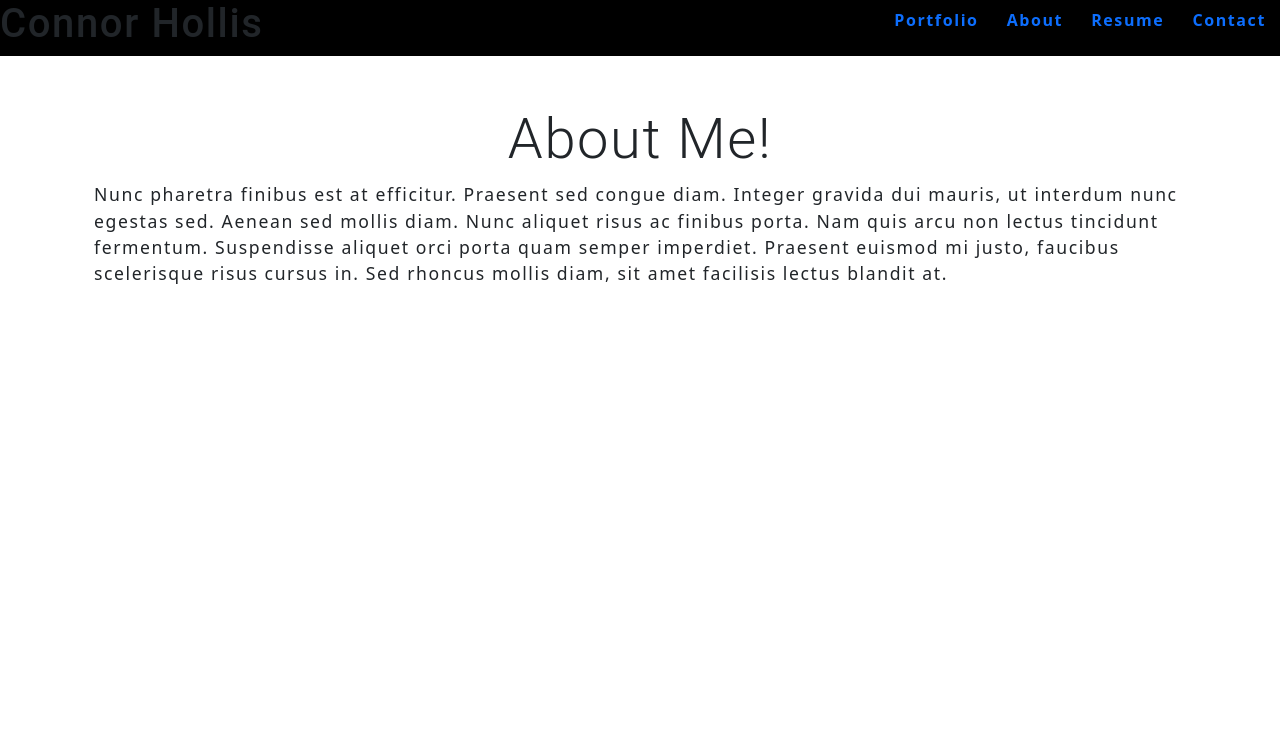
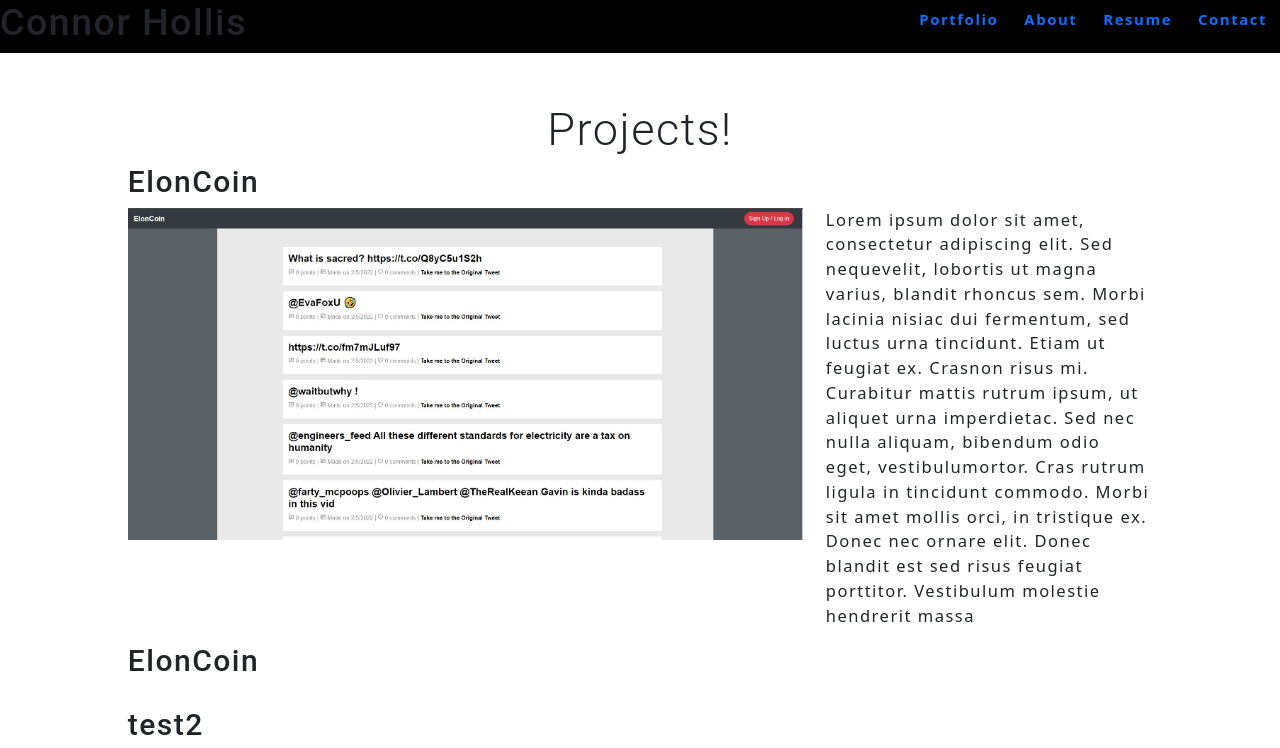
Before and after one commit to Connor2h/connor-hollis-react-portfolio, a React (Create React App) app: page / in a window 1280 px wide. Shown: the top 748 px of the page. Built offline with nearby package versions, Linux system fonts and the light colour scheme.

Commit message:
added materialize and updated the look of the portfolio card

```diff
--- a/public/index.html
+++ b/public/index.html
@@ -10,6 +10,7 @@
       content="Web site created using create-react-app"
     />
     <link rel="apple-touch-icon" href="%PUBLIC_URL%/logo192.png" />
+    <link rel="stylesheet" href="https://cdnjs.cloudflare.com/ajax/libs/materialize/1.0.0/css/materialize.min.css">
     <!--
       manifest.json provides metadata used when your web app is installed on a
       user's mobile device or desktop. See https://developers.google.com/web/fundamentals/web-app-manifest/
--- a/src/components/PortfolioContainer.js
+++ b/src/components/PortfolioContainer.js
@@ -6,7 +6,7 @@ import Resume from './pages/Resume';
 import Contact from './pages/Contact';
 
 export default function PortfolioContainer() {
-  const [currentPage, setCurrentPage] = useState('About');//set page when first loaded
+  const [currentPage, setCurrentPage] = useState('Portfolio');//set page when first loaded
 
   // This method is checking to see what the value of `currentPage` is. Depending on the value of currentPage, we return the corresponding component to render.
   const renderPage = () => {
@@ -35,7 +35,7 @@ export default function PortfolioContainer() {
       {/* Here we are calling the renderPage method which will return a component  */}
       </header>
 
-      <main>
+      <main class='display-10'>
       {renderPage()}
       </main>
 
--- a/src/components/ProjectCard.js
+++ b/src/components/ProjectCard.js
@@ -3,14 +3,21 @@ import React from "react";
 export default function ProjectCard(props) {
 
     return (
-        <div>
-            <img alt="" src={props.img}></img>
-            <p>
-                {props.name}
-            </p>
-            <p>
-                {props.description}
-            </p>
-        </div>
+            <div class="container">
+                <div class="row">
+                    <div class="col-12">
+                        <h2>{props.name}</h2>
+                    </div>
+                    <div class="col-8">
+                        <img alt="" src={props.img}></img>
+                    </div>
+                    <div class="col-4 d-none d-lg-block">
+                        <p>{props.description}</p>
+                    </div>
+                    <div class="col-12 d-none d-lg-block">
+                        <h2>{props.name}</h2>
+                    </div>
+                </div>
+            </div>
     )
 }
--- a/src/components/ProjectList.js
+++ b/src/components/ProjectList.js
@@ -10,8 +10,8 @@ import led from "../assets/images/led.jpg";
 const ProjectList = () => {
     const [projects] = useState([
         {
-            name: "test1",
-            description: "description test",
+            name: "ElonCoin",
+            description: "Lorem ipsum dolor sit amet, consectetur adipiscing elit. Sed nequevelit, lobortis ut magna varius, blandit rhoncus sem. Morbi lacinia nisiac dui fermentum, sed luctus urna tincidunt. Etiam ut feugiat ex. Crasnon risus mi. Curabitur mattis rutrum ipsum, ut aliquet urna imperdietac. Sed nec nulla aliquam, bibendum odio eget, vestibulumortor. Cras rutrum ligula in tincidunt commodo. Morbi sit amet mollis orci, in tristique ex. Donec nec ornare elit. Donec blandit est sed risus feugiat porttitor. Vestibulum molestie hendrerit massa",
             img: elonCoin,
             tech: "",
             github: "github test",
@@ -20,7 +20,7 @@ const ProjectList = () => {
 
         {
             name: "test2",
-            description: "description test",
+            description: "Lorem ipsum dolor sit amet, consectetur adipiscing elit. Sed nequevelit, lobortis ut magna varius, blandit rhoncus sem. Morbi lacinia nisiac dui fermentum, sed luctus urna tincidunt. Etiam ut feugiat ex. Crasnon risus mi. Curabitur mattis rutrum ipsum, ut aliquet urna imperdietac. Sed nec nulla aliquam, bibendum odio eget, vestibulumortor. Cras rutrum ligula in tincidunt commodo. Morbi sit amet mollis orci, in tristique ex. Donec nec ornare elit. Donec blandit est sed risus feugiat porttitor. Vestibulum molestie hendrerit massa",
             img: weatherToWalk,
             tech: "",
             github: "github test",
@@ -29,7 +29,7 @@ const ProjectList = () => {
 
         {
             name: "test3",
-            description: "description test",
+            description: "Lorem ipsum dolor sit amet, consectetur adipiscing elit. Sed nequevelit, lobortis ut magna varius, blandit rhoncus sem. Morbi lacinia nisiac dui fermentum, sed luctus urna tincidunt. Etiam ut feugiat ex. Crasnon risus mi. Curabitur mattis rutrum ipsum, ut aliquet urna imperdietac. Sed nec nulla aliquam, bibendum odio eget, vestibulumortor. Cras rutrum ligula in tincidunt commodo. Morbi sit amet mollis orci, in tristique ex. Donec nec ornare elit. Donec blandit est sed risus feugiat porttitor. Vestibulum molestie hendrerit massa",
             img: runbuddy,
             tech: "",
             github: "github test",
@@ -38,7 +38,7 @@ const ProjectList = () => {
 
         {
             name: "test2",
-            description: "description test",
+            description: "Lorem ipsum dolor sit amet, consectetur adipiscing elit. Sed nequevelit, lobortis ut magna varius, blandit rhoncus sem. Morbi lacinia nisiac dui fermentum, sed luctus urna tincidunt. Etiam ut feugiat ex. Crasnon risus mi. Curabitur mattis rutrum ipsum, ut aliquet urna imperdietac. Sed nec nulla aliquam, bibendum odio eget, vestibulumortor. Cras rutrum ligula in tincidunt commodo. Morbi sit amet mollis orci, in tristique ex. Donec nec ornare elit. Donec blandit est sed risus feugiat porttitor. Vestibulum molestie hendrerit massa",
             img: pastel,
             tech: "",
             github: "github test",
@@ -47,7 +47,7 @@ const ProjectList = () => {
 
         {
             name: "test2",
-            description: "description test",
+            description: "Lorem ipsum dolor sit amet, consectetur adipiscing elit. Sed nequevelit, lobortis ut magna varius, blandit rhoncus sem. Morbi lacinia nisiac dui fermentum, sed luctus urna tincidunt. Etiam ut feugiat ex. Crasnon risus mi. Curabitur mattis rutrum ipsum, ut aliquet urna imperdietac. Sed nec nulla aliquam, bibendum odio eget, vestibulumortor. Cras rutrum ligula in tincidunt commodo. Morbi sit amet mollis orci, in tristique ex. Donec nec ornare elit. Donec blandit est sed risus feugiat porttitor. Vestibulum molestie hendrerit massa",
             img: calculator,
             tech: "",
             github: "github test",
@@ -56,7 +56,7 @@ const ProjectList = () => {
 
         {
             name: "test2",
-            description: "description test",
+            description: "Lorem ipsum dolor sit amet, consectetur adipiscing elit. Sed nequevelit, lobortis ut magna varius, blandit rhoncus sem. Morbi lacinia nisiac dui fermentum, sed luctus urna tincidunt. Etiam ut feugiat ex. Crasnon risus mi. Curabitur mattis rutrum ipsum, ut aliquet urna imperdietac. Sed nec nulla aliquam, bibendum odio eget, vestibulumortor. Cras rutrum ligula in tincidunt commodo. Morbi sit amet mollis orci, in tristique ex. Donec nec ornare elit. Donec blandit est sed risus feugiat porttitor. Vestibulum molestie hendrerit massa",
             img: led,
             tech: "",
             github: "github test",
--- a/src/components/pages/About.js
+++ b/src/components/pages/About.js
@@ -4,7 +4,7 @@ function About() {
   return (
     <div>
       <div class="jumbotron">
-        <h1 class="d-flex display-4 justify-content-center">About Me!</h1>
+        <h1 class="d-flex display-5 justify-content-center">About Me!</h1>
       </div>
       <p>
         Nunc pharetra finibus est at efficitur. Praesent sed congue diam.
--- a/src/components/pages/Contact.js
+++ b/src/components/pages/Contact.js
@@ -39,7 +39,7 @@ function ContactForm() {
   return (
     <section>
       <div class="jumbotron">
-        <h1 class="d-flex display-4 justify-content-center">Contact Me!</h1>
+        <h1 class="d-flex display-5 justify-content-center">Contact Me!</h1>
       </div>
       <form id="contact-form" onSubmit={handleSubmit}>
         <div>
--- a/src/components/pages/PortfolioPage.js
+++ b/src/components/pages/PortfolioPage.js
@@ -3,24 +3,18 @@ import ProjectList from '../ProjectList';
 
 export default function Home() {
   return (
-    <div>
-      <div class="jumbotron">
-        <h1 class="d-flex display-4 justify-content-center">Projects!</h1>
+    <div className='mr-1'>
+      <div className="jumbotron">
+        <h1 class="d-flex display-5 justify-content-center">Projects!</h1>
       </div>
       <div className="jumbotron justify content-center">
-        <ProjectList></ProjectList>
-        <p>
-          Lorem ipsum dolor sit amet, consectetur adipiscing elit. Sed neque
-          velit, lobortis ut magna varius, blandit rhoncus sem. Morbi lacinia nisi
-          ac dui fermentum, sed luctus urna tincidunt. Etiam ut feugiat ex. Cras
-          non risus mi. Curabitur mattis rutrum ipsum, ut aliquet urna imperdiet
-          ac. Sed nec nulla aliquam, bibendum odio eget, vestibulum tortor. Cras
-          rutrum ligula in tincidunt commodo. Morbi sit amet mollis orci, in
-          tristique ex. Donec nec ornare elit. Donec blandit est sed risus feugiat
-          porttitor. Vestibulum molestie hendrerit massa non consequat. Vestibulum
-          vitae lorem tortor. In elementum ultricies tempus. Interdum et malesuada
-          fames ac ante ipsum primis in faucibus.
-        </p>
+        <div class="container">
+          <div class="row align-items-start">
+            <div class="col">
+            <ProjectList></ProjectList>
+            </div>
+          </div>
+        </div>
       </div>
     </div>
   );
--- a/src/components/pages/Resume.js
+++ b/src/components/pages/Resume.js
@@ -4,7 +4,7 @@ export default function Resume() {
   return (
     <div>
       <div class="jumbotron">
-        <h1 class="d-flex display-4 justify-content-center">Resume!</h1>
+        <h1 class="d-flex display-5 justify-content-center">Resume!</h1>
       </div>
       <p>
         Donec a volutpat quam. Curabitur nec varius justo, sed rutrum ligula.
```
